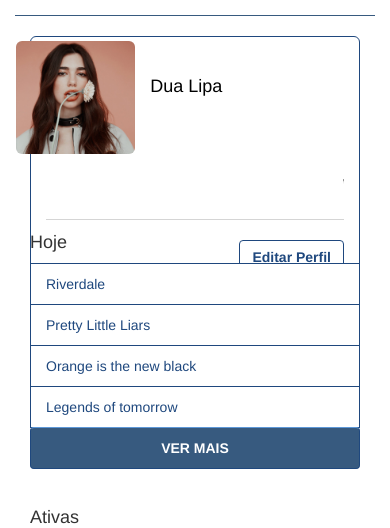
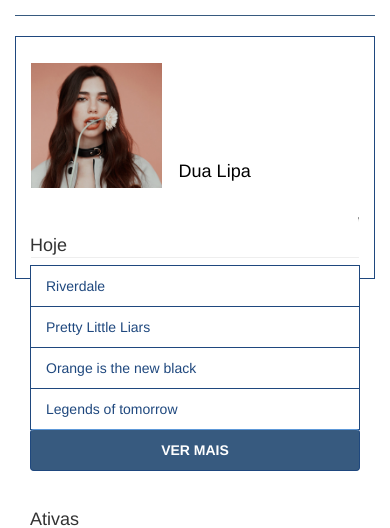
Before and after one commit to marciellioliveira/2watch, a PHP site: page /pagina_inicial.php in a window 390 px wide. Shown: the part 62-590 px from the top of the page. Run offline with PHP 8.4, Linux system fonts and the light colour scheme.

Commit message:
Responsividade col-sm-3 | Perfil ok

```diff
--- a/css/estilo.css
+++ b/css/estilo.css
@@ -129,22 +129,21 @@
 /* Página Inicial */
 
 
-.row #perfil .jumbotron {
+.row #perfil {
     background-color: white;
     margin-bottom: -15%;
     border: 1px solid  #1F487E;
+
 }
 
 .row #perfil #editarPerfil {
     margin-bottom: 5%;
 }
 
-.row #perfil img {
+div#perfil.col-sm-3 img{
     float: left;
     max-width: 40%;
-    margin-left: -10%;
-    margin-top: -12%;
-
+    padding-top: 5%;
 }
 
 .row #perfil a {
@@ -156,7 +155,8 @@
 }
 
 .row #perfil a h4{
-    padding-left: 35%;
+    padding-left: 45%;
+    padding-top: 35%;
 
 }
 
--- a/pagina_inicial.php
+++ b/pagina_inicial.php
@@ -1,31 +1,28 @@
 <?php
-
 require_once 'topo.php';
-
 ?>
 
 
 <div class="container-fluid">
   <div class="row">
-    <div class="col-sm-4" id="perfil">
+    <div class="col-sm-3" id="perfil">
 
 
-      <div class="jumbotron">
+      <!--<div class="jumbotron">-->
+      	<img src="imgs/usuario/dualipa/dualipa.jpg" alt="Cinque Terre">
 
+<!--         <img src="imgs/usuario/dualipa/dualipa.jpg" class="img-rounded" alt="Foto de Perfil">
+          <i class="fa fa-upload fa-5x"></i>
+          <input id='uploadfile' type ='file'> -->
+           <a href=""><h4>Dua Lipa</h4></a>
 
-        <div class="profile-img-container">
-          <img src="imgs/usuario/dualipa/dualipa.jpg" class="img-rounded img-responsive" alt="Foto de Perfil">
-          <i class="fa fa-upload fa-5x"></i>
-          <input id='uploadfile' type ='file'>
-           <a href=""><h4>Dua Lipa</h4></a>
-        </div>
 
         <marquee behavior="scroll" direction="left" id="marquee"><br>
           Visto por último: Riverdale - Temporada 5, Epsódio 16.
         </marquee>
         <hr>
         <button type="button" class="btn btn-default pull-right" id="editarPerfil">Editar Perfil</button>
-      </div>
+      <!--</div>-->
 
 
 
@@ -34,7 +31,7 @@
     </div>
 
 
-    <div class="col-sm-4" id="feed">
+    <div class="col-sm-5" id="feed">
 
 
 
@@ -92,7 +89,6 @@
   filter = input.value.toUpperCase();
   table = document.getElementById("myTable");
   tr = table.getElementsByTagName("tr");
-
   // Loop through all table rows, and hide those who don't match the search query
   for (i = 0; i < tr.length; i++) {
     td = tr[i].getElementsByTagName("td")[0];
```
